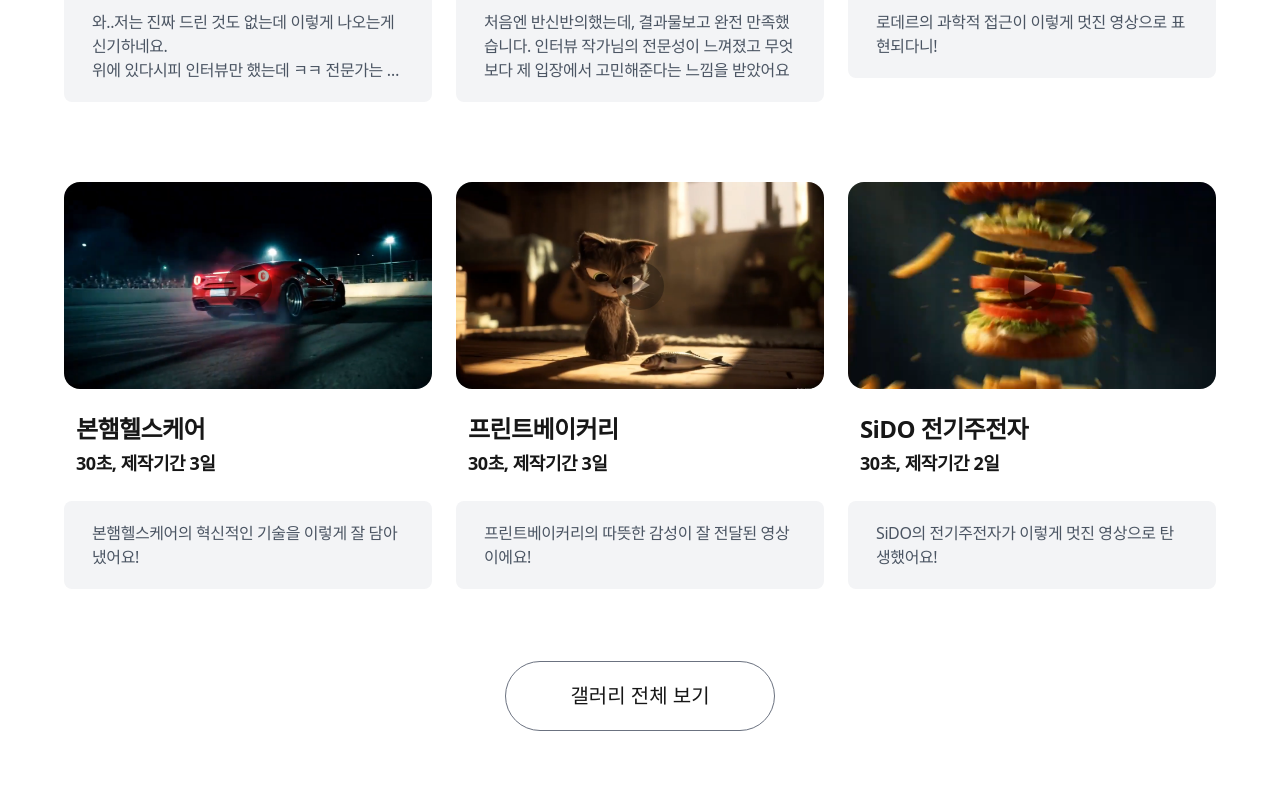
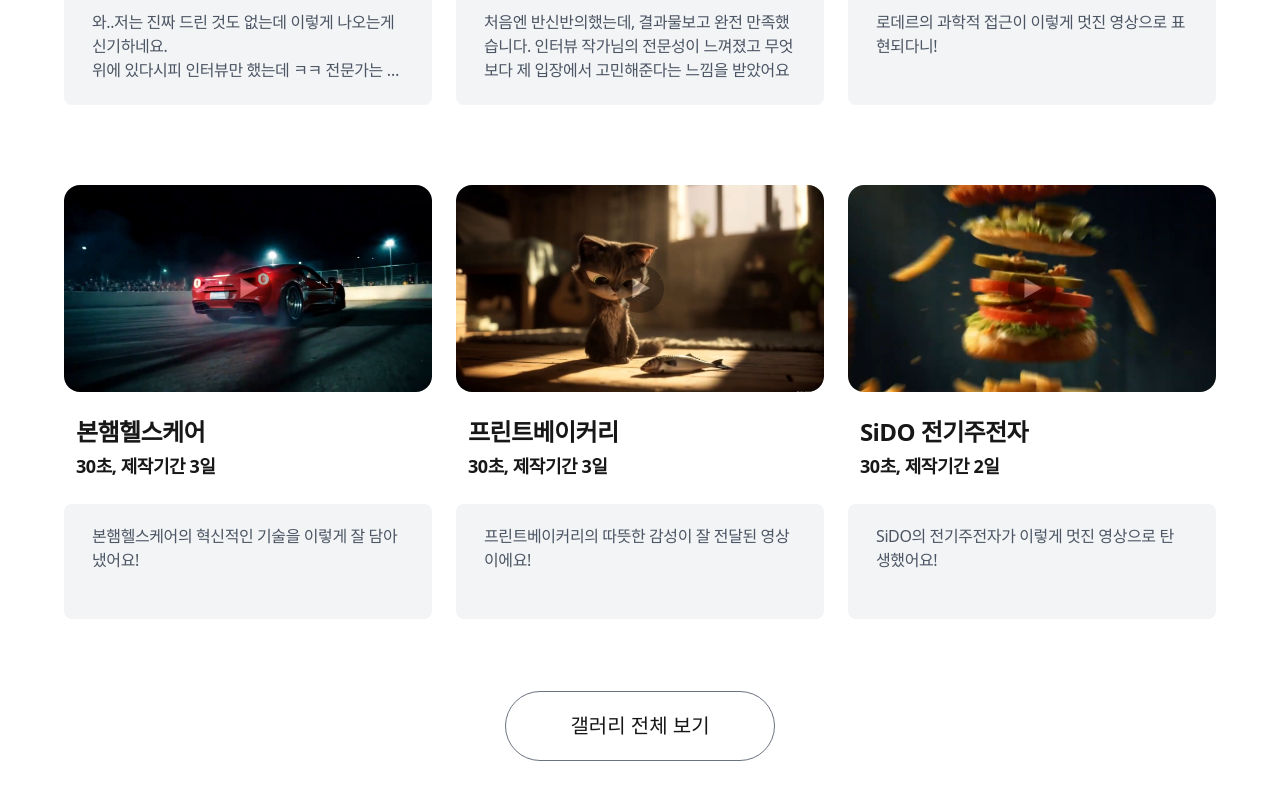
Before and after one commit to paengdal/ai-craft, a Next.js app: page / in a window 1280 px wide. Shown: the part 1219-2019 px from the top of the page. Built offline with nearby package versions, Linux system fonts and the light colour scheme; a web font is replaced by a local one.

Commit message:
chore: 리뷰 박스 세로 높이 고정

```diff
--- a/src/comonents/PortfolioSection.tsx
+++ b/src/comonents/PortfolioSection.tsx
@@ -39,7 +39,7 @@
                 {item.period}
               </p>
             </div>
-            <div className="bg-gray-100 px-7 py-5 mt-3 rounded-lg">
+            <div className="bg-gray-100 h-[7.2rem] px-7 py-5 mt-3 rounded-lg flex justify-start">
               <p className=" text-gray-600 tracking-tight whitespace-pre-line line-clamp-3">
                 {item.review}
               </p>
```
